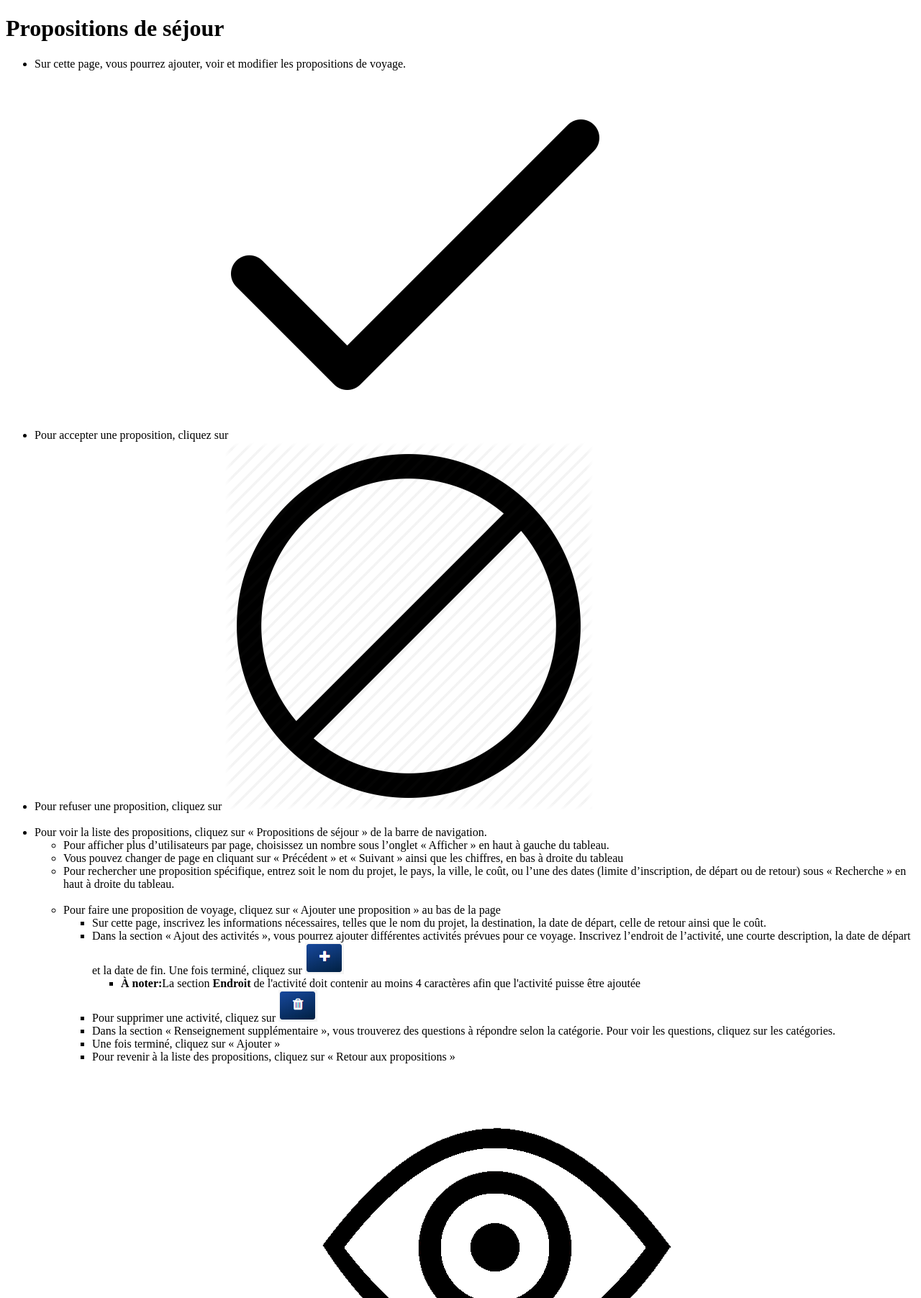
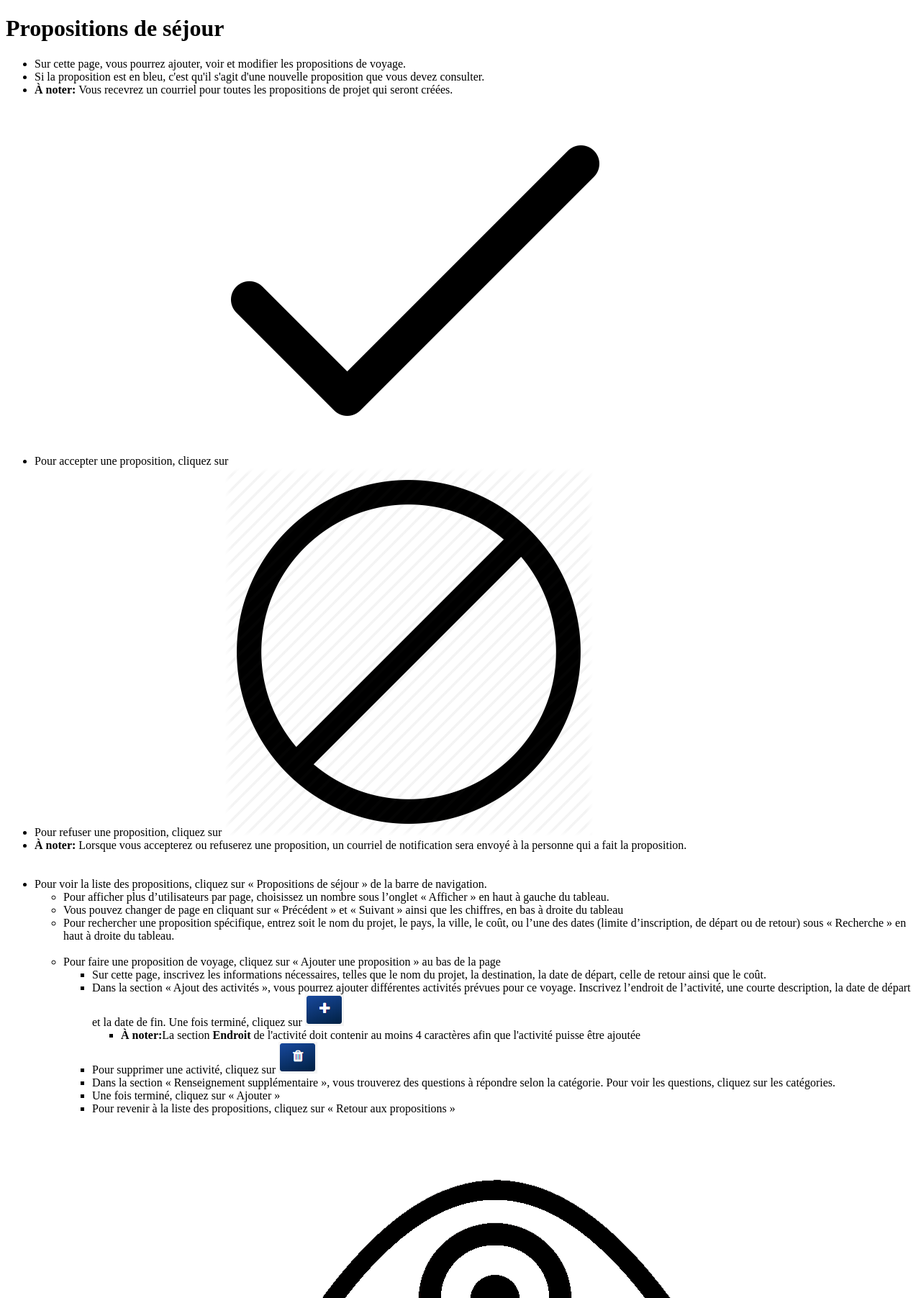
Before and after one commit to SilverPh0ton/ImplantationInternational, a PHP site: template View/Noauth/tutoriel.php in a window 1280 px wide. Shown: the part 116-1920 px from the top of the page at 72% size. Run offline with PHP 8.4, Linux system fonts and the light colour scheme; the template is opened without the code that fills it, so the values that code supplies are empty; some libraries are stand-ins or nearby versions.

Commit message:
commit tuto.
Il ne reste qu'une carte à faire

```diff
--- a/View/Noauth/Tutoriel/tutoriel-admin.php
+++ b/View/Noauth/Tutoriel/tutoriel-admin.php
@@ -29,9 +29,13 @@
             <h1>Propositions de séjour</h1>
             <ul>
                 <li>Sur cette page, vous pourrez ajouter, voir et modifier les propositions de voyage. </li>
-
+                <li>Si la proposition est en bleu, c'est qu'il s'agit d'une nouvelle proposition que vous devez consulter.</li>
+                <li><b>À noter: </b> Vous recevrez un courriel pour toutes les propositions de projet qui seront créées.</li>
                 <li>Pour accepter une proposition, cliquez sur <img data-toggle="modal" data-target="#myModal_accept" alt="accepter icon" src="Ressource/img/check-solid.png" class="images" data-placement = "top" title = "Accepter"></li>
                 <li>Pour refuser une proposition, cliquez sur <img data-toggle="modal" data-target="#myModal_refuse" alt="refuser icon" src="Ressource/img/ban-solid.png" class="images" data-placement = "top" title = "Refuser"></li>
+                <li><b>À noter: </b>Lorsque vous accepterez ou refuserez une proposition, un courriel de notification sera envoyé à la personne qui a fait la proposition.</li>
+                <br>
+
                 <br>
                 <li>
                     Pour voir la liste des propositions, cliquez sur « Propositions de séjour » de la barre de navigation.
@@ -60,9 +64,9 @@
                             Pour modifier une proposition de voyage, cliquez sur <img alt="afficher icon" src="Ressource/img/eye.png" class="images" data-toggle="tooltip" data-placement = "top" title = "Afficher">
                             <ul>
                                 <li>Sur cette page, vous pouvez modifier les informations de cette proposition. </li>
-                                <li><b>À noter: </b>Seul un admnistrateur peut modifier une proposition de séjour en tout temps.</li>
+                                <li><b>À noter: </b>Seul un administrateur peut modifier une proposition de séjour en tout temps.</li>
 
-                                <li>Une terminé, cliquez sur « Enregistrer »</li>
+                                <li>Une fois terminé, cliquez sur « Enregistrer »</li>
                                 <li>Pour revenir à la liste de proposition, cliquez sur « Retour aux propositions »</li>
                             </ul>
                         </li>
@@ -253,7 +257,7 @@
                                 <li>Liste déroulante : L’utilisateur devra choisir une option dans une liste déroulante. Pour entrer les options, allez dans la section « Options d’affichage » plus bas, entrez les options séparées de point-virgule (Ex. : Option 1; Option 2; Option 3)</li>
                                 <li>Déposer un document numérique : l’utilisateur pourra déposer un document numérique de son choix. Les types de fichiers acceptés: .jpeg, .png, .pdf, .txt, .docx, .zip, .rar, .xlsx, .pptx</li>
 
-                                <li>Curseur de défilement : L’utilisateur devra entrer un nombre grâce à un curseur de défilement. Dans la section « Options d’affichage » plus bas, entrez la valeur minimum autorisée, la valeur maximum autorisée et l’intervalle entre deux valeurs.</li>
+                                <li>Curseur de défilement : L’utilisateur devra entrer un nombre à l'aide d'un curseur de défilement. Dans la section « Options d’affichage » plus bas, entrez la valeur minimum autorisée, la valeur maximum autorisée et l’intervalle entre deux valeurs.</li>
                                 <li>Zone de texte : L’utilisateur pourra inscrire un texte.</li>
                             </ul>
                         </li>
@@ -265,9 +269,15 @@
                             <b>À noter:</b> Seules les catégories contenant au moins une question valide pour ce type de formulaire seront visibles. (Ex.: Les questions pour les étudiants ne seront pas visibles dans les questions pour accompagnateurs et vice-versa).<br>
                             Si aucune question n'est valide pour une certaine catégorie, alors cette catégorie ne sera pas visible dans la liste des catégories
 
+
                         </li>
                     </ul>
                     <br>
+
+                    <li><b>À noter:</b> Si vous souhaitez ajouter une question qui sera rattachée automatiquement à tous les formulaires, vous devez d'abord vous assurer que la catégorie dans laquelle la question se trouve a bien la case « Par défaut» cochée.
+                    Une fois la question créée, cliquez sur l'onglet « Projets de mobilité » de la barre de navigation. Ensuite, cliquez sur l'onglet <img alt="formulaire icon" src="Ressource/img/design.png" class="images" data-toggle="tooltip" data-placement = "top" title = "Editeur de formulaire"> afin de modifier les formulaires et assurez-vous que les catégories et les questions par défaut sont bien cochées.
+                    </li>
+                <br>
                     <li>Une fois terminé, cliquez sur « Enregistrer »</li>
                     <li>Pour revenir à l’éditeur de formulaire, cliquez sur « Retour »</li>
                     </ul>
@@ -309,10 +319,19 @@
                             <ul>
                                 <li>Pour ajouter une catégorie de question, cliquez sur « Ajouter une catégorie » au bas de la page, à gauche.</li>
                                 <li>Inscrivez le nom de la catégorie et cliquez sur « Ajouter »</li>
+                                <li>Pour que la catégorie s'affiche par défaut dans les formulaires, cocher la case « Par défaut »</li>
+
                                 <li>Pour revenir à la liste des configurations, cliquez sur « Retour aux configurations »</li>
                                 <li>Pour modifier une catégorie de question, cliquez sur <img alt="modifier icon" src="Ressource/img/writing.png" class="images" data-toggle="tooltip" data-placement = "top" title = "Modifier"></li>
                                 <li>Sur cette page, vous pouvez modifier le nom de la catégorie ainsi que la rendre active ou inactive en cochant dans la case « Actif »</li>
+                                <li>Pour que la catégorie s'affiche par défaut dans les formulaires, cocher la case « Par défaut »</li>
                                 <li>Une fois terminé, cliquez sur « Enregistrer »</li>
+                                <ul>
+                                    <li><b>À noter: </b>Les catégories par défaut <b>ne sont pas rétroactives.</b> Si vous activez ou désactivez cette option, vous devrez cliquer sur l'onglet « Projets de mobilité » de la barre de navigation.
+                                                        Ensuite, cliquez sur l'onglet <img alt="formulaire icon" src="Ressource/img/design.png" class="images" data-toggle="tooltip" data-placement = "top" title = "Editeur de formulaire"> afin de modifier les formulaires et assurez-vous que les catégories et les questions par défaut ont été bien cochées/décochées.
+                                                        Une fois terminé, cliquez sur « Enregistrer »</li>
+                                </ul>
+
                                 <li>Pour revenir à la liste des configurations, cliquez sur « Retour aux configurations »</li>
                             </ul>
                         </li>
--- a/View/Noauth/info.php
+++ b/View/Noauth/info.php
@@ -10,7 +10,7 @@
 
     <p>Cette plateforme est gérée par le Bureau international.<p>
 
-    <p>Pour toute question en lien avec l’utilisation de la plateforme, veuillez en premier lieu vous référez à l’onglet “Tutoriel”.</p>
+    <p>Pour toute question en lien avec l’utilisation de la plateforme, veuillez en premier lieu vous référer à l’onglet “Tutoriel”.</p>
 
     <p>Pour toute question ou demande d’informations supplémentaire en lien avec une demande de projet de mobilité (mobilité du personnel et mobilité étudiante), veuillez contacter le Bureau international par courriel : mobilite.etudiante@cegeptr.qc.ca</p>
 
```
Also changed, not shown: View/Noauth/Tutoriel/tutoriel-acomp.php (+10 -7 lines).
